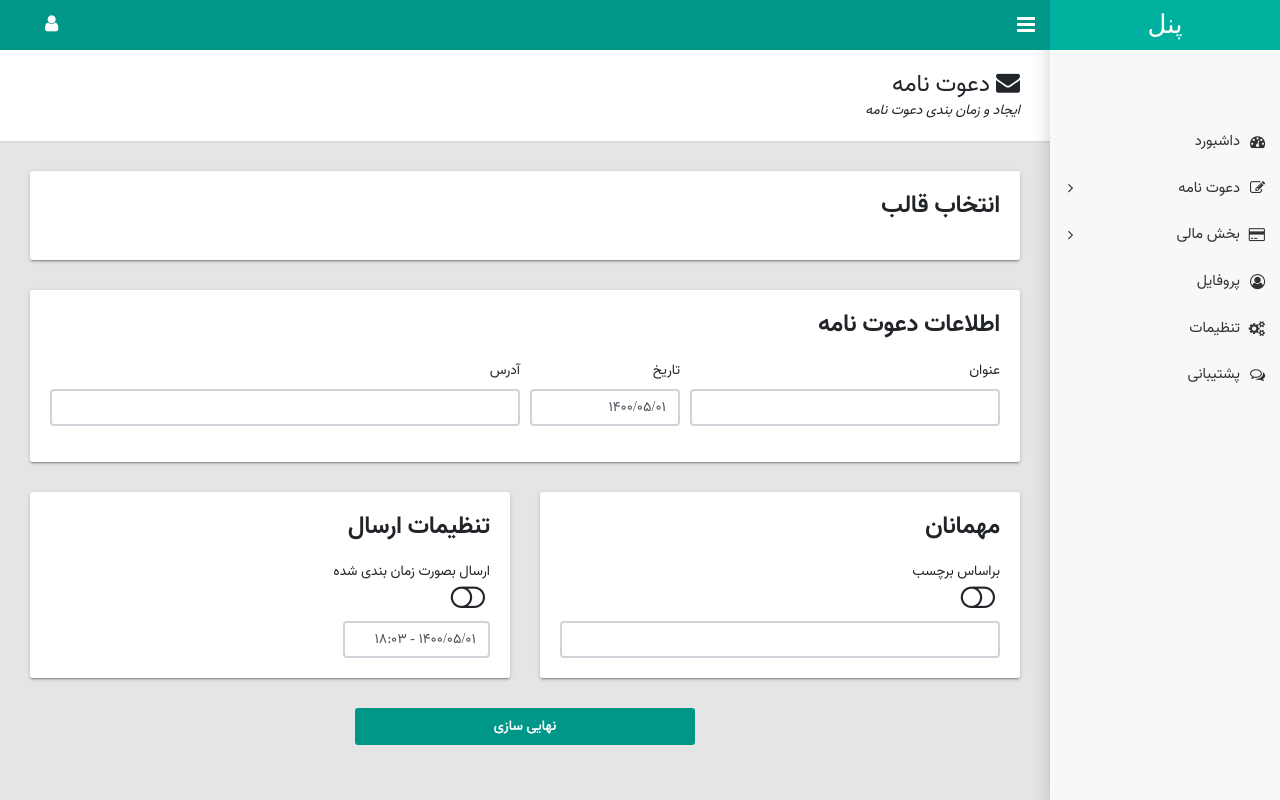
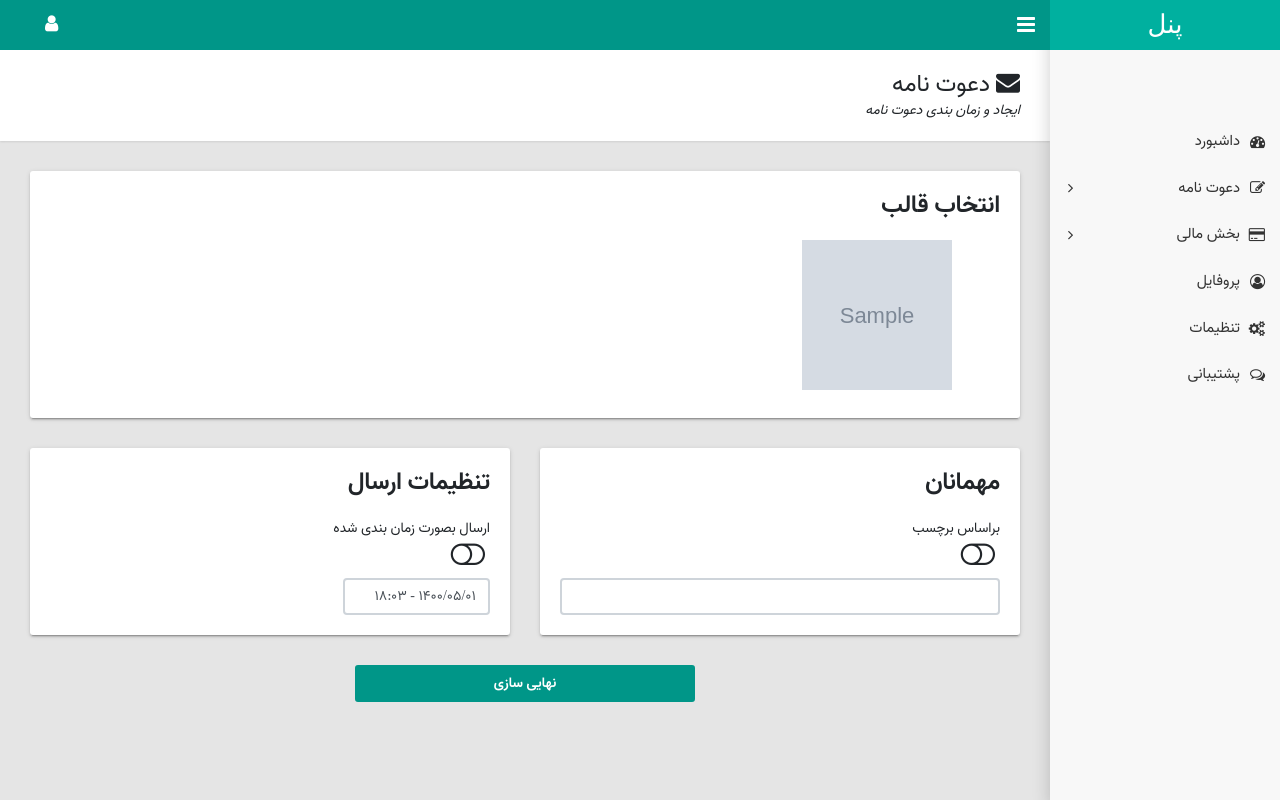
Before and after one commit to mthri/invitation, a Django app: template dashboard/templates/dashboard/invite.html in a window 1280 px wide. Run offline with Django 3.2, Linux system fonts and the light colour scheme; the template is opened without the code that fills it: most values are stand-ins (such as "Sample title", 1, 10 or a date in 2020); grey boxes marked "Sample" are stand-in pictures; parts of the project's set-up code (start-up, migrations or seed data) failed here and were passed over; some libraries are stand-ins or nearby versions.

Commit message:
show our templates in `panel/invite/`

```diff
--- a/dashboard/templates/dashboard/invite.html
+++ b/dashboard/templates/dashboard/invite.html
@@ -14,6 +14,24 @@
     body {
         font-family: Vazir;
     }
+
+    /* HIDE RADIO */
+    [type=radio] {
+        position: absolute;
+        opacity: 0;
+        width: 0;
+        height: 0;
+    }
+
+    /* IMAGE STYLES */
+    [type=radio]+img {
+        cursor: pointer;
+    }
+
+    /* CHECKED STYLES */
+    [type=radio]:checked+img {
+        outline: 2px solid #f00;
+    }
 </style>
 {% endblock %}
 
@@ -25,74 +43,60 @@
 
 {% block main %}
 <div class="row">
-    <!-- <div class="col-md-6">
-        <div class="tile">
-            <div class="tile-title-w-btn">
-                <h3 class="title">انتخاب دسته بندی</h3>
-            </div>
-            <div class="tile-body">
-                <select class="form-control select2">
-                    <optgroup label="Select Cities">
-                        <option>Ahmedabad</option>
-                        <option>Surat</option>
-                        <option>Vadodara</option>
-                        <option>Rajkot</option>
-                        <option>Bhavnagar</option>
-                        <option>Jamnagar</option>
-                        <option>Gandhinagar</option>
-                        <option>Nadiad</option>
-                        <option>Morvi</option>
-                        <option>Surendranagar</option>
-                        <option>Junagadh</option>
-                        <option>Gandhidham</option>
-                        <option>Veraval</option>
-                        <option>Ghatlodiya</option>
-                        <option>Bharuch</option>
-                        <option>Anand</option>
-                        <option>Porbandar</option>
-                        <option>Godhra</option>
-                        <option>Navsari</option>
-                        <option>Dahod</option>
-                        <option>Botad</option>
-                        <option>Kapadwanj</option>
-                    </optgroup>
-                </select>
-            </div>
-        </div>
-    </div> -->
     <div class="col-md-12">
         <div class="tile">
             <div class="tile-title-w-btn">
                 <h3 class="title">انتخاب قالب</h3>
             </div>
             <div class="tile-body">
+                {% for template in tempaltes %}
+                    {% if template.thumbnail %}
+                    <label>
+                        <input type="radio" name="template" value="template_{{template.id}}">
+                        <img src="{{template.thumbnail.url}}" name="template_{{template.id}}" width="150px" height="150px" class="mr-5">
+                    </label>
+                    {% endif %}
+                {% endfor %}
             </div>
         </div>
     </div>
     <div class="col-md-12">
-        <div class="tile">
+        {% for template in tempaltes %}
+        <div class="tile" style="display:none" data-template="template_{{template.id}}">
             <div class="tile-title-w-btn">
                 <h3 class="title">اطلاعات دعوت نامه</h3>
             </div>
             <div class="tile-body">
+            <form>
                 <div class="form-row">
-                    <div class="form-group col-md-4">
-                        <label for="title">عنوان</label>
-                        <input class="form-control" id="title" type="text">
-                    </div>
-                    <div class="form-group col-md-2">
-                        <label for="date">تاریخ</label>
-                        <input class="form-control invite-date persian-date">
-                        <input type="hidden" name="invite_date" id="invite-date-alt">
-
-                    </div>
-                    <div class="form-group col-md-6">
-                        <label for="address">آدرس</label>
-                        <input class="form-control" id="address" type="text">
-                    </div>
+                {% for field in template.schema.fields %}
+                    {% if field.field_type == 'str' %}
+                        <div class="form-group col-md-4">
+                            <label for="title">{{field.title}}</label>
+                            <input class="form-control" name="{{field.name}}" id="title" type="text">
+                        </div>
+                    {% elif field.field_type == 'int' %}
+                        {# TODO fill it #}
+                    {% elif field.field_type == 'date' %}
+                        <div class="form-group col-md-4">
+                            <label for="title">{{field.title}}</label>
+                            <input class="form-control invite-date persian-date">
+                            <input type="hidden" name="invite_date" id="invite-date-alt">
+                        </div>
+                    {% elif field.field_type == 'datetime' %}
+                        {# TODO fill it #}
+                    {% elif field.field_type == 'location' %}
+                        <div class="form-group col-md-4">
+                            <label for="title">{{field.title}}</label>
+                            <input class="form-control" name="{{field.name}}" id="title" type="text">
+                        </div>
+                    {% endif %}
+                {% endfor %}
                 </div>
+            </form>
             </div>
         </div>
+        {% endfor %}
     </div>
     <div class="col-md-6">
         <div class="tile">
@@ -196,6 +200,17 @@
             let isChecked = $(event.target).is(":checked")
             $('.scheduler-send-date').css('display', (isChecked) ? 'block' : 'none')
         })
+
+        $('input[type=radio][name=template]').change(event => {
+            let element = $(event.target)
+            let templateInfoPanel = document.querySelectorAll(`[data-template='${element.attr('value')}']`)
+            let AllTemplateInfoPanel = document.querySelectorAll('[data-template]')
+            $(AllTemplateInfoPanel).hide()
+            $(templateInfoPanel).show()
+        })
+
+        // reset radio buttons
+        $('input[type=radio]').prop('checked', false);
     })
 </script>
 {% endblock %}
--- a/dashboard/views.py
+++ b/dashboard/views.py
@@ -1,3 +1,4 @@
+from dashboard.models import Template
 from django.shortcuts import render
 from django.contrib.auth.decorators import login_required
 from django.views.generic import View
@@ -37,7 +38,10 @@ class Setting(PremissionMixin, View):
 class Invite(PremissionMixin, View):
 
     def get(self, request, *args, **kwargs):
-        return render(request, 'dashboard/invite.html')
+        content = {
+            'tempaltes': Template.objects.all()
+        }
+        return render(request, 'dashboard/invite.html', context=content)
 
 
 class InviteHistory(PremissionMixin, View):
```
